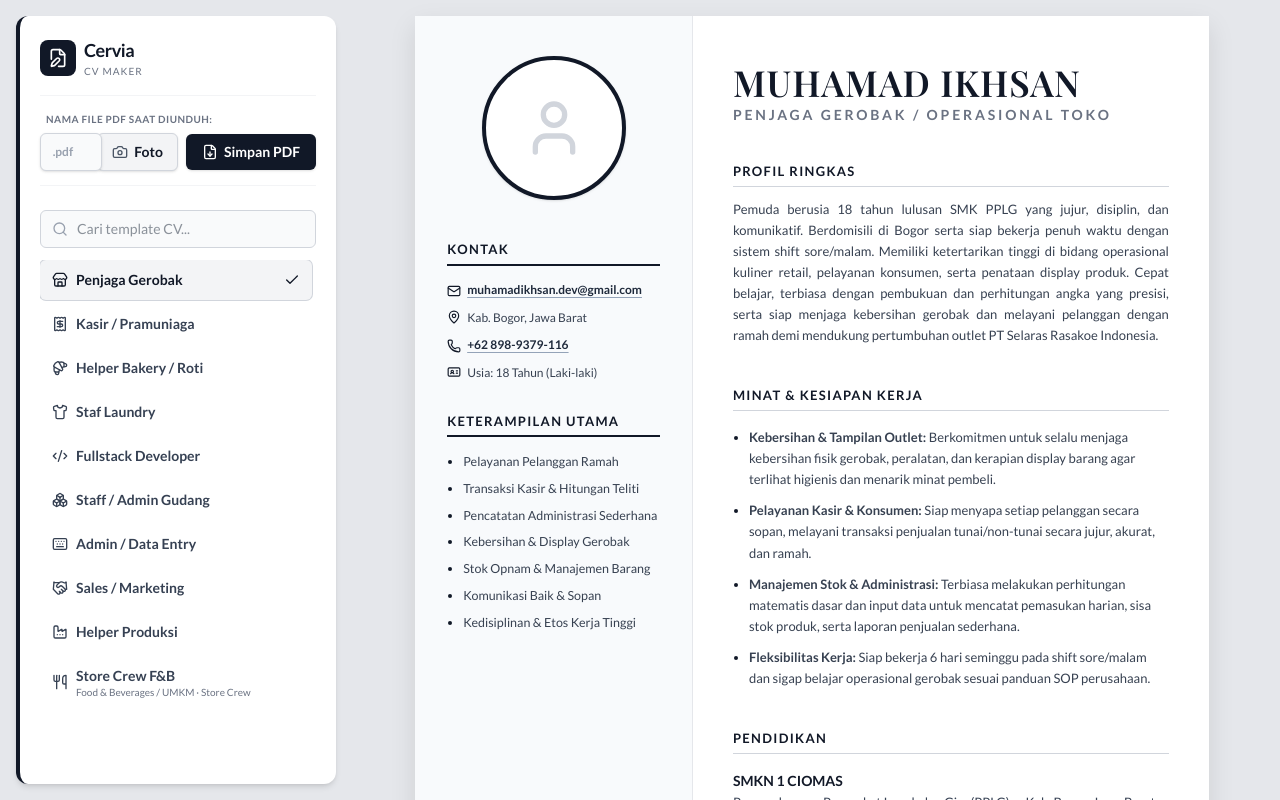
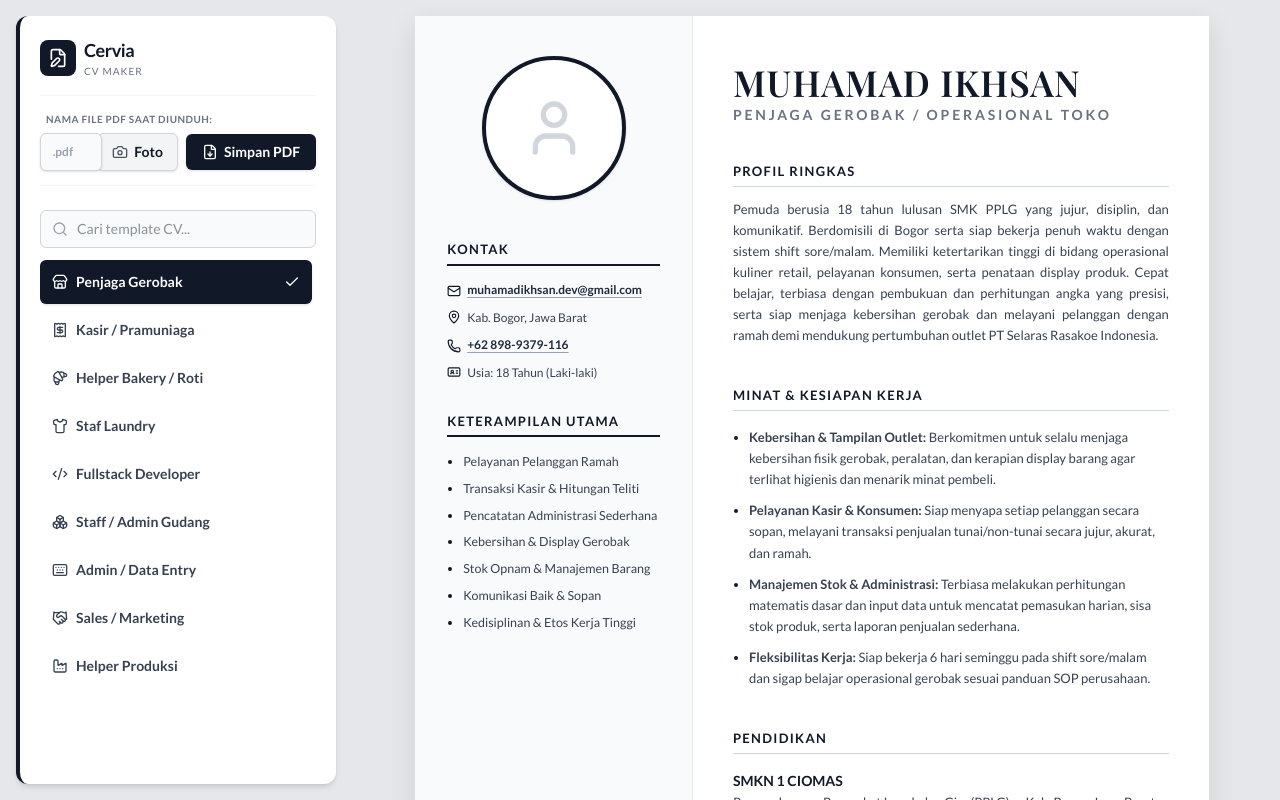
Before and after one commit to muhamadikhsandev/cervia, a Vue app: page / in a window 1280 px wide. Shown: the top 800 px of the page. Built offline with nearby package versions, Linux system fonts and the light colour scheme.

Commit message:
refaktor to vue 6

```diff
--- a/src/App.vue
+++ b/src/App.vue
@@ -186,8 +186,8 @@ document.title = pdfFileName.value;
           <button v-if="templateSearch" @click="clearTemplateSearch" type="button" aria-label="Hapus pencarian" class="absolute right-2 top-1/2 -translate-y-1/2 p-1 text-gray-400 hover:text-cv-dark"><X class="w-4 h-4" /></button>
         </div>
         <div class="max-h-[28rem] flex-none overflow-y-auto pr-1 space-y-1">
-          <button v-for="tab in filteredTabs" :key="tab.id" type="button" @click="selectTemplate(tab.id)" class="w-full flex items-center justify-between gap-3 rounded-md px-3 py-2.5 text-left hover:bg-gray-100 transition" :class="activeTab === tab.id ? 'bg-gray-100 text-cv-dark ring-1 ring-gray-300' : 'text-gray-700'">
-            <span class="flex items-center gap-2 min-w-0"><component :is="tab.icon" class="w-4 h-4 shrink-0" /><span class="flex flex-col min-w-0 leading-tight"><span class="text-sm font-semibold truncate">{{ tab.label }}</span><span v-if="tab.category" class="text-[10px] text-gray-500 truncate">{{ tab.category }} · {{ tab.subcategory }}</span></span></span>
+          <button v-for="tab in filteredTabs" :key="tab.id" type="button" @click="selectTemplate(tab.id)" class="w-full flex items-center justify-between gap-3 rounded-md px-3 py-3 text-left transition" :class="activeTab === tab.id ? 'bg-cv-dark text-white shadow-sm hover:bg-black' : 'text-gray-700 hover:bg-gray-100'">
+            <span class="flex items-center gap-2 min-w-0"><component :is="tab.icon" class="w-4 h-4 shrink-0" /><span class="flex flex-col min-w-0 leading-tight"><span class="text-sm font-semibold truncate">{{ tab.label }}</span><span v-if="tab.category" class="text-[10px] truncate" :class="activeTab === tab.id ? 'text-white/70' : 'text-gray-500'">{{ tab.category }} · {{ tab.subcategory }}</span></span></span>
             <Check v-if="activeTab === tab.id" class="w-4 h-4 shrink-0" />
           </button>
           <div v-if="filteredTabs.length === 0" class="px-3 py-3 text-sm text-gray-500">Template tidak ditemukan.</div>
```
